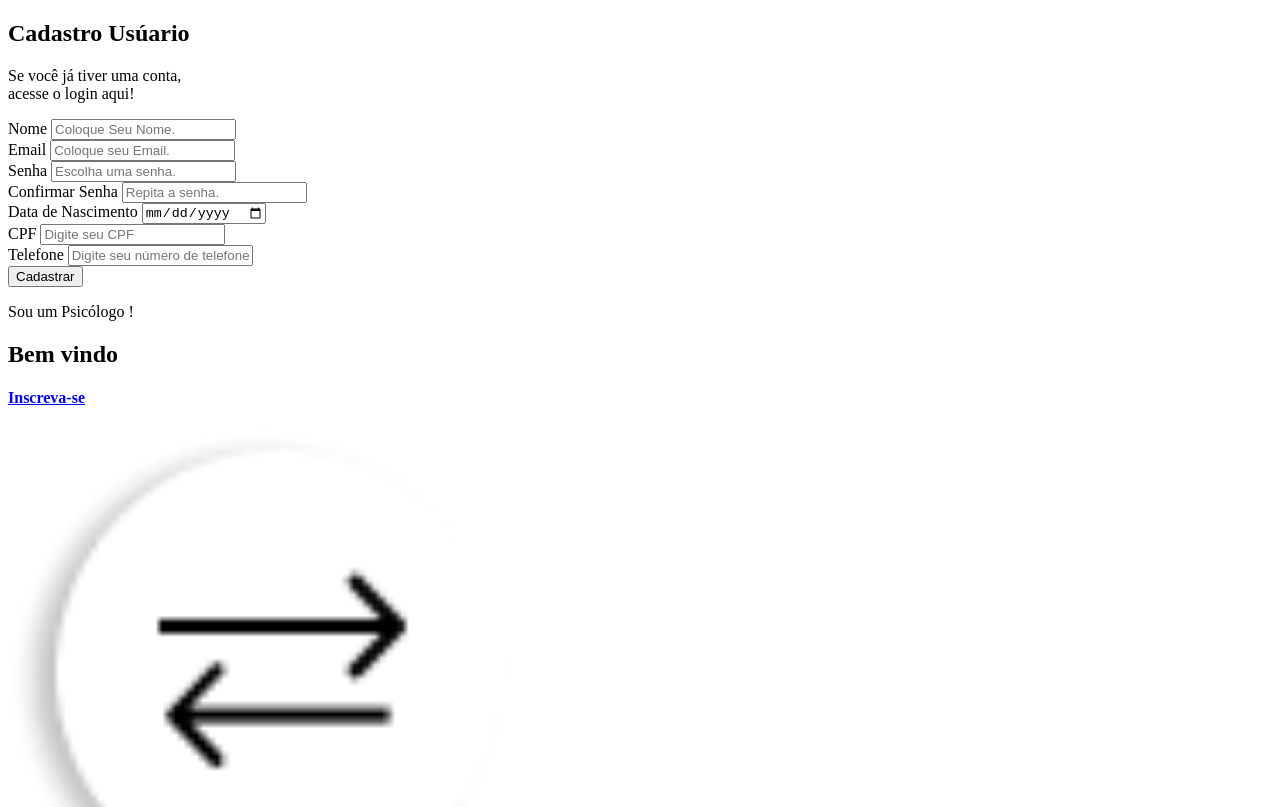
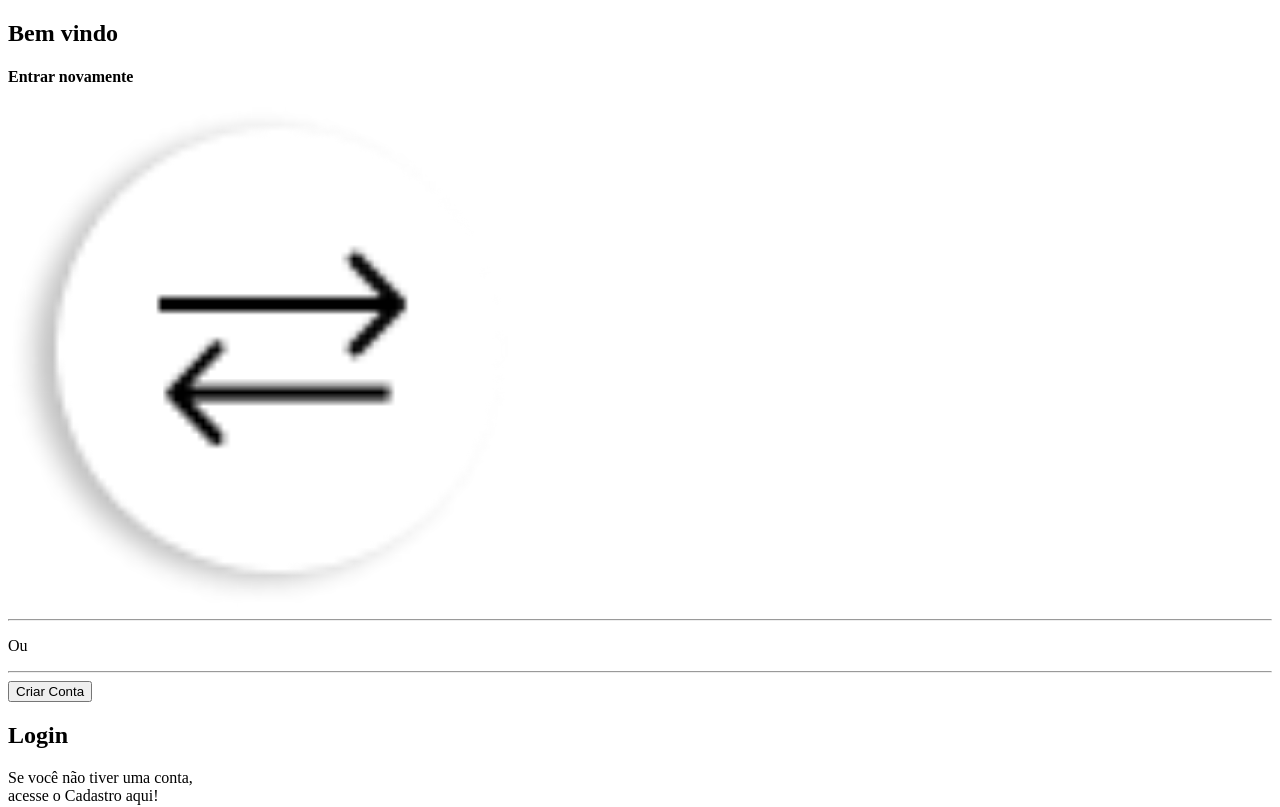
Before and after one commit to CalmoMilla/CalmoMilla-FrontEnd, a Next.js app: page /components/Teste in a window 1280 px wide. Shown: the top 807 px of the page. Built offline with nearby package versions, Linux system fonts and the light colour scheme.

Commit message:
✨ @selingindev ~começando de fato a esqueci a senha

```diff
--- a/src/pages/components/Login/EsqueciSenha.js
+++ b/src/pages/components/Login/EsqueciSenha.js
@@ -1,5 +1,7 @@
 export default function EsqueciSenha(){
+   return(
     <>
 
     </>
+   )
 }
--- a/src/pages/components/Teste.js
+++ b/src/pages/components/Teste.js
@@ -15,5 +15,5 @@ import Login from "./Login/Login";
 import Home from "./Home/Home";
 
 export default function Teste() {
-  return <Cadastro />;
+  return <Login />;
 }
```
